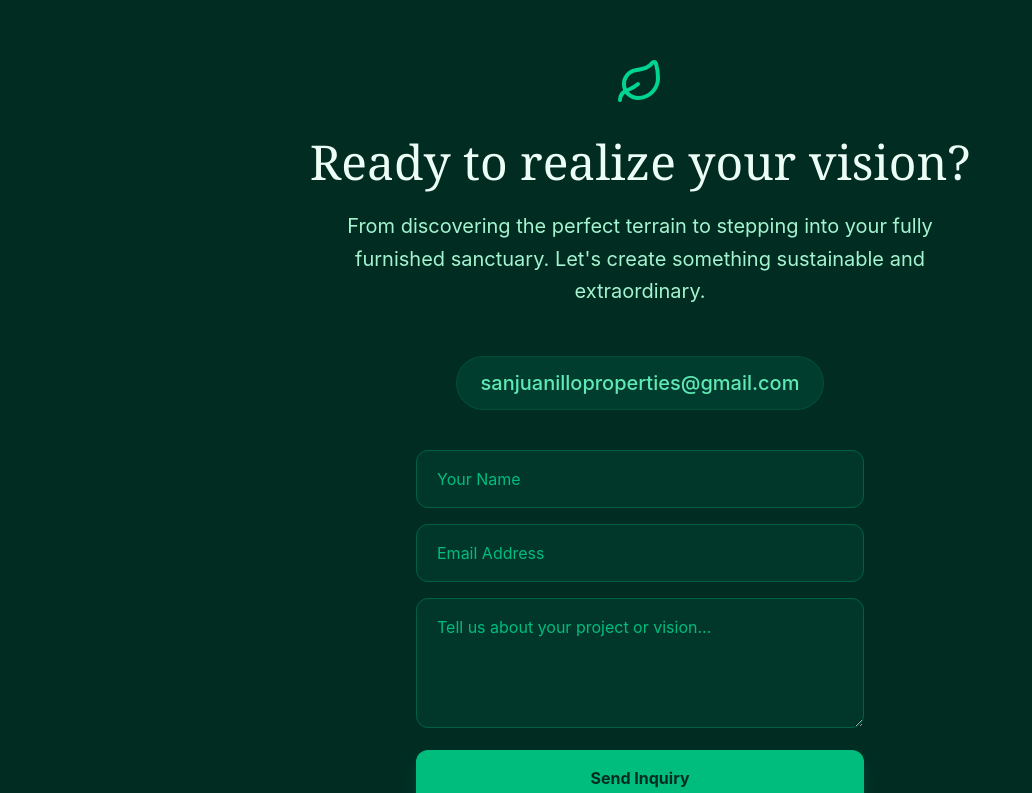
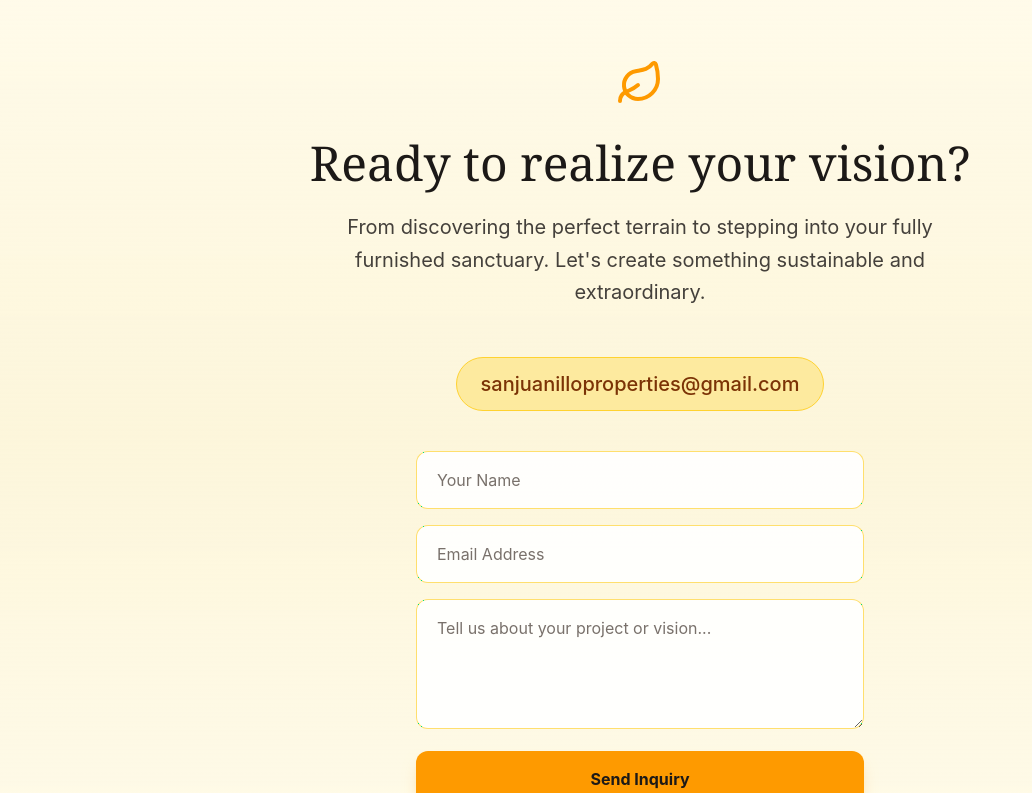
Before and after one commit to TideStay/Hen-Properties-broker, a React (Vite) app: page / in a window 1280 px wide. Shown: the part 5480-6273 px from the top of the page, without its empty margins (0-1032 px from the left). Built offline with nearby package versions, Linux system fonts and the light colour scheme.

Commit message:
צבע בסקשן התחתון שונה

```diff
--- a/src/App.jsx
+++ b/src/App.jsx
@@ -419,13 +419,13 @@ export default function App() {
       </section>
 
       {/* Contact Section */}
-      <section id="contact" className="py-24 bg-emerald-950 text-emerald-50">
+      <section id="contact" className="py-24 bg-gradient-to-b from-amber-50 via-amber-100/60 to-amber-50 text-stone-900 border-t border-amber-200/70">
         <div className="max-w-4xl mx-auto px-4 sm:px-6 lg:px-8 text-center">
-          <Leaf size={48} className="mx-auto text-emerald-400 mb-8" />
-          <h2 className="text-4xl lg:text-5xl font-serif mb-6">Ready to realize your vision?</h2>
-          <p className="text-xl text-emerald-200 mb-10 max-w-2xl mx-auto leading-relaxed">
+          <Leaf size={48} className="mx-auto text-amber-500 mb-8" />
+          <h2 className="text-4xl lg:text-5xl font-serif mb-6 text-stone-900">Ready to realize your vision?</h2>
+          <p className="text-xl text-stone-700 mb-10 max-w-2xl mx-auto leading-relaxed">
             From discovering the perfect terrain to stepping into your fully furnished sanctuary. Let's create something sustainable and extraordinary.<br/><br/>
-            <span className="text-emerald-300 font-medium text-xl bg-emerald-900/50 px-6 py-3 rounded-full border border-emerald-800/50 inline-block mt-4">
+            <span className="text-amber-900 font-medium text-xl bg-amber-200/70 px-6 py-3 rounded-full border border-amber-300 inline-block mt-4">
             sanjuanilloproperties@gmail.com
             </span>
           </p>
@@ -438,7 +438,7 @@ export default function App() {
               placeholder="Your Name"
               required
               disabled={isSubmitting}
-              className="w-full px-5 py-4 rounded-xl bg-emerald-900/30 border border-emerald-800 text-white placeholder-emerald-500 focus:outline-none focus:border-emerald-400 transition disabled:opacity-60"
+              className="w-full px-5 py-4 rounded-xl bg-white/90 border border-amber-300/70 text-stone-900 placeholder-stone-500 focus:outline-none focus:border-amber-500 focus:ring-2 focus:ring-amber-500/20 transition disabled:opacity-60"
             />
             <input
               type="email"
@@ -448,7 +448,7 @@ export default function App() {
               placeholder="Email Address"
               required
               disabled={isSubmitting}
-              className="w-full px-5 py-4 rounded-xl bg-emerald-900/30 border border-emerald-800 text-white placeholder-emerald-500 focus:outline-none focus:border-emerald-400 transition disabled:opacity-60"
+              className="w-full px-5 py-4 rounded-xl bg-white/90 border border-amber-300/70 text-stone-900 placeholder-stone-500 focus:outline-none focus:border-amber-500 focus:ring-2 focus:ring-amber-500/20 transition disabled:opacity-60"
             />
             <textarea
               name="message"
@@ -458,12 +458,12 @@ export default function App() {
               rows="4"
               required
               disabled={isSubmitting}
-              className="w-full px-5 py-4 rounded-xl bg-emerald-900/30 border border-emerald-800 text-white placeholder-emerald-500 focus:outline-none focus:border-emerald-400 transition disabled:opacity-60"
+              className="w-full px-5 py-4 rounded-xl bg-white/90 border border-amber-300/70 text-stone-900 placeholder-stone-500 focus:outline-none focus:border-amber-500 focus:ring-2 focus:ring-amber-500/20 transition disabled:opacity-60"
             />
             <button
               type="submit"
               disabled={isSubmitting}
-              className="w-full bg-emerald-500 text-emerald-950 font-bold px-5 py-4 rounded-xl hover:bg-emerald-400 transition shadow-lg shadow-emerald-500/20 disabled:opacity-70 disabled:cursor-not-allowed flex items-center justify-center gap-2"
+              className="w-full bg-amber-500 text-stone-900 font-bold px-5 py-4 rounded-xl hover:bg-amber-400 transition shadow-lg shadow-amber-500/25 disabled:opacity-70 disabled:cursor-not-allowed flex items-center justify-center gap-2"
             >
               {isSubmitting ? (
                 <>
@@ -477,13 +477,13 @@ export default function App() {
           </form>
 
           {submitSuccess && (
-            <div className="max-w-md mx-auto mt-6 p-6 rounded-2xl bg-emerald-500/15 border border-emerald-400/40 shadow-lg shadow-emerald-500/10 backdrop-blur-sm">
+            <div className="max-w-md mx-auto mt-6 p-6 rounded-2xl bg-white/80 border border-amber-400/50 shadow-lg shadow-amber-500/15 backdrop-blur-sm">
               <div className="flex flex-col items-center gap-3 text-center">
-                <div className="w-14 h-14 rounded-full bg-emerald-500/25 flex items-center justify-center ring-4 ring-emerald-400/20">
-                  <CheckCircle2 size={32} className="text-emerald-300" />
+                <div className="w-14 h-14 rounded-full bg-amber-500/20 flex items-center justify-center ring-4 ring-amber-400/25">
+                  <CheckCircle2 size={32} className="text-amber-600" />
                 </div>
-                <h3 className="text-xl font-serif text-white">Message Sent Successfully</h3>
-                <p className="text-emerald-200/90 text-sm leading-relaxed">
+                <h3 className="text-xl font-serif text-stone-900">Message Sent Successfully</h3>
+                <p className="text-stone-700 text-sm leading-relaxed">
                   Thank you for reaching out. We&apos;ve received your inquiry and will get back to you shortly.
                 </p>
               </div>
```
